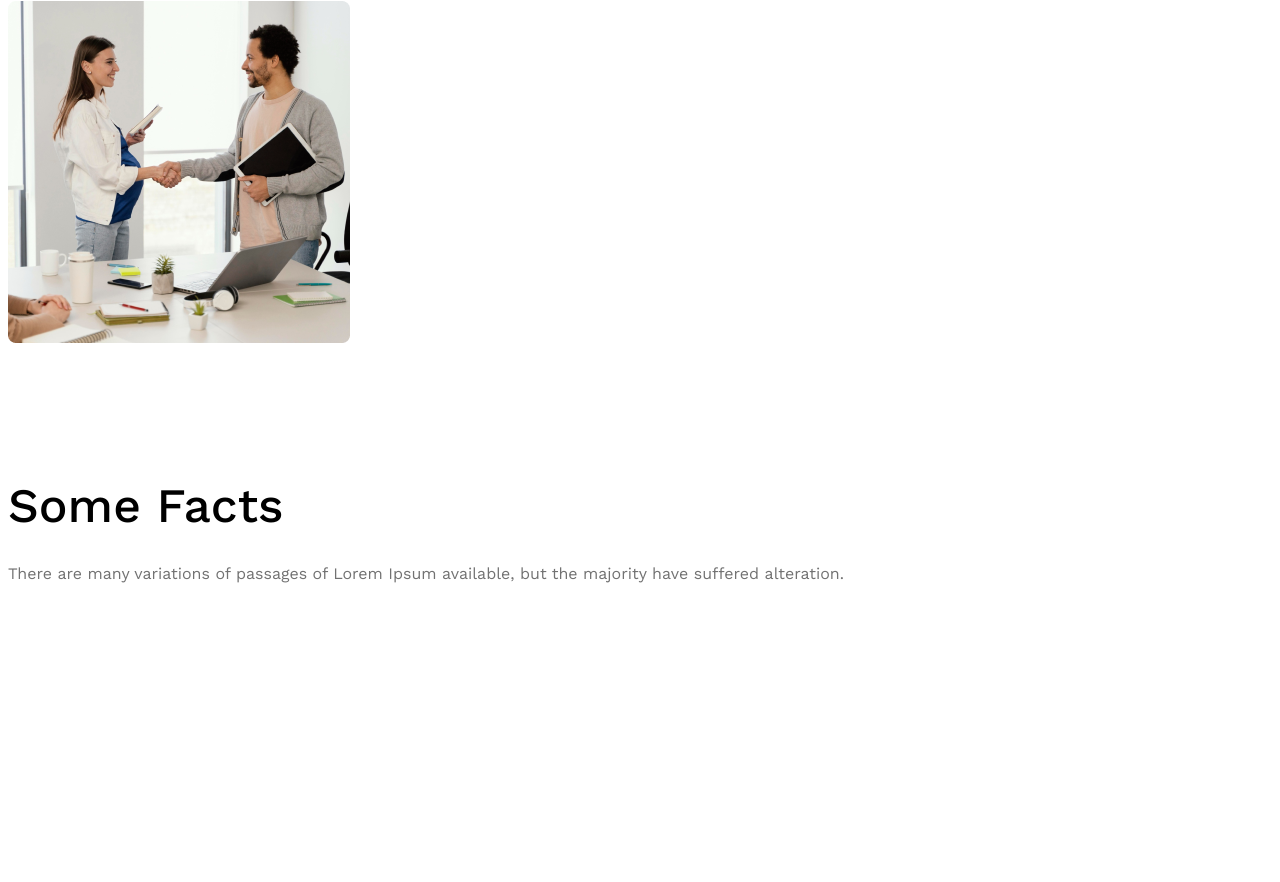
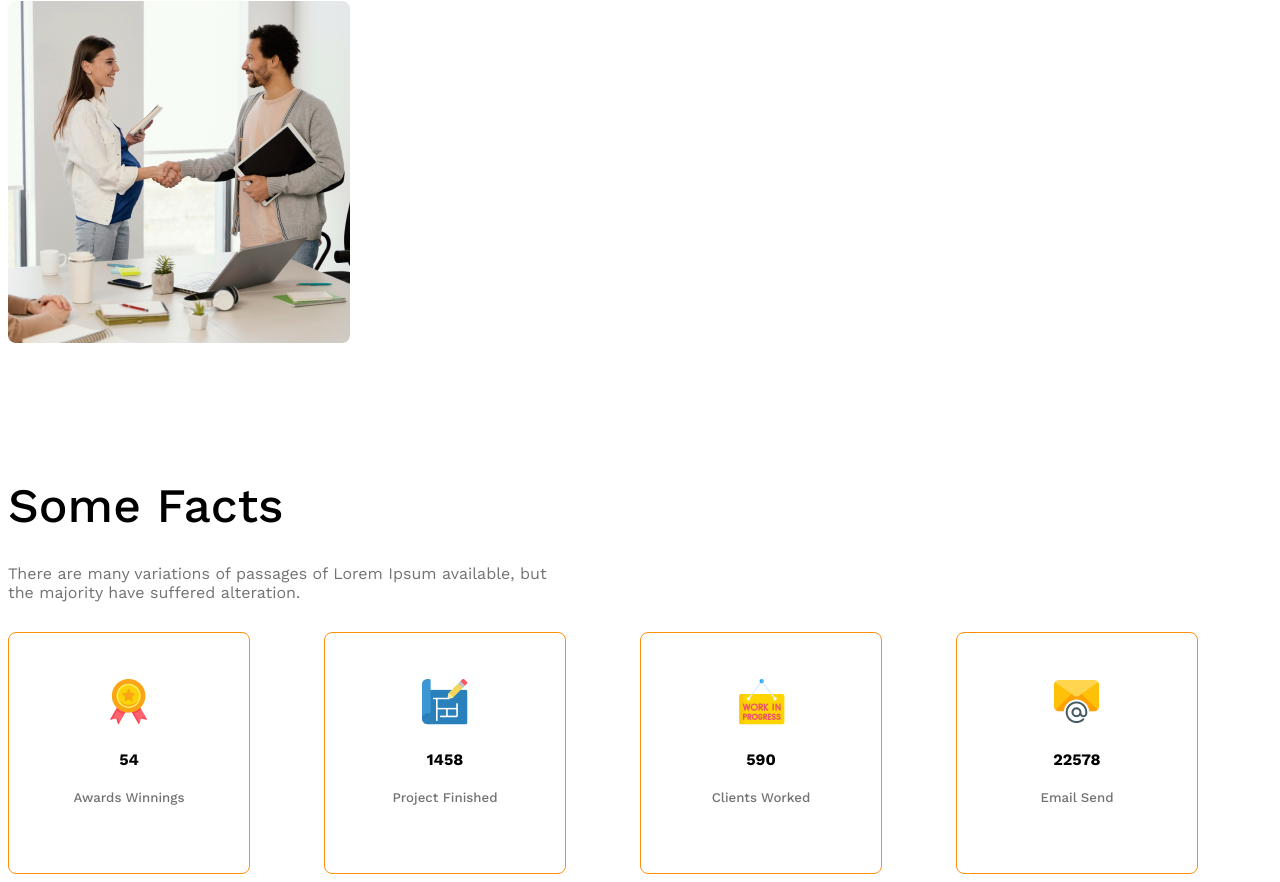
Before and after one commit to MokmedinIslam/g3-architects-website, a plain HTML site: page index.html in a window 1280 px wide. Shown: the part 2410-3292 px from the top of the page. Before the commit the page ends 3188 px from the top, so only its background shows below. Drawn offline with nearby package versions, Linux system fonts and the light colour scheme.

Commit message:
added some fact

```diff
--- a/index.html
+++ b/index.html
@@ -50,29 +50,39 @@
          <!-- some facts -->
           <section class="some-facts">
             <h3 class="section-title">Some Facts</h3>
-            <p class="dark-3">There are many variations of passages of Lorem Ipsum available, but the majority have suffered alteration.</p>
+            <p class="dark-3 fact-description">There are many variations of passages of Lorem Ipsum available, but the majority have suffered alteration.</p>
             <div class="facts-container">
-                <!-- .fact*4>img.fact-icon+h4.fact-number+h5.fact-name -->
-                <div class="fact">
-                    <img src="" alt="" class="fact-icon">
-                    <h4 class="fact-number"></h4>
-                    <h5 class="fact-name"></h5>
+                <!-- .fact-card*4>img.fact-icon+h4.fact-number+h5.fact-name -->
+                <div class="fact-card display-flex">
+                    <div>
+                        <img src="images/icons/ribon.png" alt="" class="fact-icon">
+                        <h4 class="fact-number">54</h4>
+                        <h5 class="fact-name">Awards Winnings</h5>
+                    </div>
                 </div>
-                <div class="fact">
-                    <img src="" alt="" class="fact-icon">
-                    <h4 class="fact-number"></h4>
-                    <h5 class="fact-name"></h5>
+                <div class="fact-card display-flex">
+                    <div>
+                       <img src="images/icons/projects.png" alt="" class="fact-icon">
+                        <h4 class="fact-number">1458</h4>
+                        <h5 class="fact-name">Project Finished</h5>
+                    </div>
                 </div>
-                <div class="fact">
-                    <img src="" alt="" class="fact-icon">
-                    <h4 class="fact-number"></h4>
-                    <h5 class="fact-name"></h5>
+                <div class="fact-card display-flex">
+                    <div>
+                        <img src="images/icons/customers.png" alt="" class="fact-icon">
+                        <h4 class="fact-number">590</h4>
+                        <h5 class="fact-name">Clients Worked</h5>
+                    </div>
                 </div>
-                <div class="fact">
-                    <img src="" alt="" class="fact-icon">
-                    <h4 class="fact-number"></h4>
-                    <h5 class="fact-name"></h5>
+                <div class="fact-card display-flex">
+                    <div>
+                        <img src="images/icons/email.png" alt="" class="fact-icon">
+                        <h4 class="fact-number">22578</h4>
+                        <h5 class="fact-name">Email Send</h5>
+                    </div>
                 </div>
+
+                <!--  -->
             </div>
           </section>
     </main>
--- a/styles/architects.css
+++ b/styles/architects.css
@@ -119,6 +119,37 @@
     max-width: 530px;
 }
 
+.facts-container{
+    display: grid;
+    grid-template-columns: repeat(4, 1fr);
+}
+
+.fact-card{
+    border: 1px solid rgb(255, 144, 14);
+    width: 240px;
+    height: 240px;
+    border-radius: 8px;
+    text-align: center;
+    justify-content: center;
+    align-items:center;
+}
+
+.font-number{
+    font-size: 2.8rem;
+    font-weight: 600;
+    margin-top: 5px;
+    margin-bottom: 10px;
+}
+
+.fact-name{
+    font-size: 1.rem;
+    font-weight: 500;
+    margin-top: 0;
+    color: rgb(114, 114, 114);
+}
+.fact-description{
+    max-width: 540px;
+}
 /* responsive media query */
 @media screen and (max-width:576px) {
     .navbar,
```
